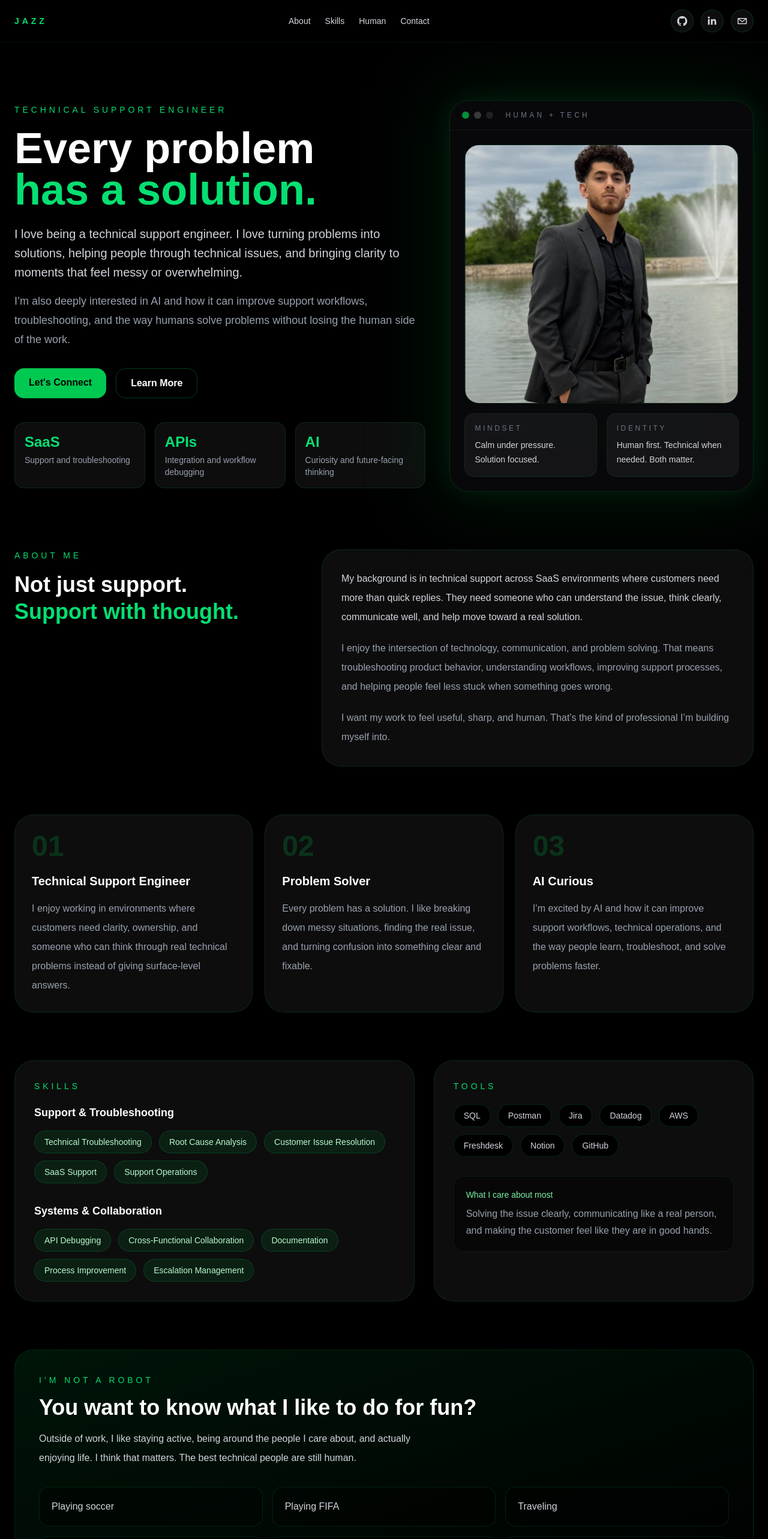
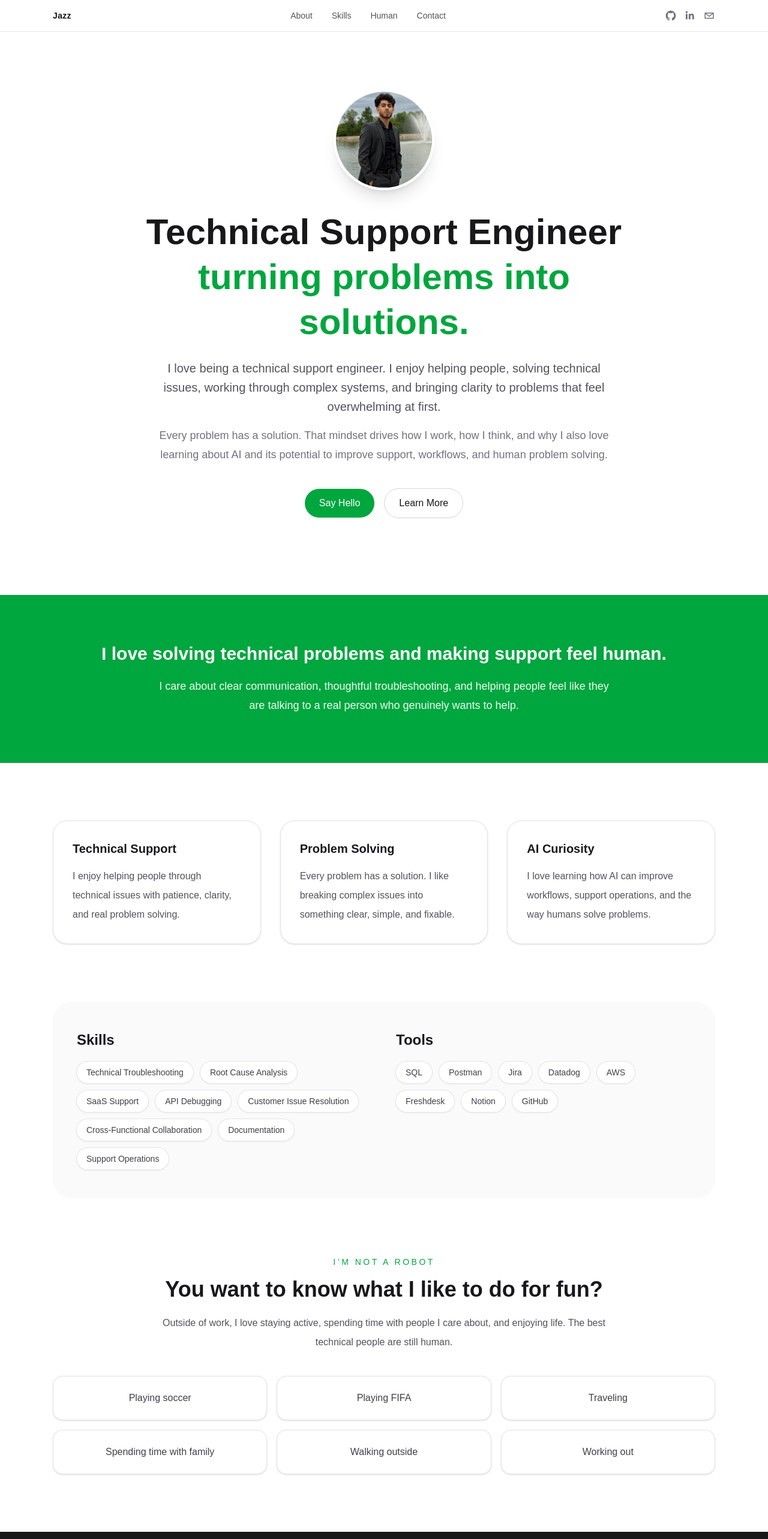
Before and after one commit to Jazz-1998/jazz-portfolio, a Next.js app: page / in a window 1280 px wide. Shown: the top 2566 px of the page at 60% size. Built offline with nearby package versions, Linux system fonts and the light colour scheme.

Commit message:
Create Matt-Farley-inspired homepage

```diff
--- a/app/page.tsx
+++ b/app/page.tsx
@@ -1,26 +1,32 @@
 import Image from "next/image";
 
-const skillGroups = [
+const focusCards = [
   {
-    title: "Support & Troubleshooting",
-    items: [
+    title: "Technical Support",
+    description:
+      "I enjoy helping people through technical issues with patience, clarity, and real problem solving.",
+  },
+  {
+    title: "Problem Solving",
+    description:
+      "Every problem has a solution. I like breaking complex issues into something clear, simple, and fixable.",
+  },
+  {
+    title: "AI Curiosity",
+    description:
+      "I love learning how AI can improve workflows, support operations, and the way humans solve problems.",
+  },
+];
+
+const skills = [
   "Technical Troubleshooting",
   "Root Cause Analysis",
+  "SaaS Support",
+  "API Debugging",
   "Customer Issue Resolution",
-      "SaaS Support",
-      "Support Operations",
-    ],
-  },
-  {
-    title: "Systems & Collaboration",
-    items: [
-      "API Debugging",
   "Cross-Functional Collaboration",
   "Documentation",
-      "Process Improvement",
-      "Escalation Management",
-    ],
-  },
+  "Support Operations",
 ];
 
 const tools = [
@@ -32,24 +38,6 @@ const tools = [
   "Freshdesk",
   "Notion",
   "GitHub",
-];
-
-const featuredCards = [
-  {
-    id: "01",
-    title: "Technical Support Engineer",
-    text: "I enjoy working in environments where customers need clarity, ownership, and someone who can think through real technical problems instead of giving surface-level answers.",
-  },
-  {
-    id: "02",
-    title: "Problem Solver",
-    text: "Every problem has a solution. I like breaking down messy situations, finding the real issue, and turning confusion into something clear and fixable.",
-  },
-  {
-    id: "03",
-    title: "AI Curious",
-    text: "I’m excited by AI and how it can improve support workflows, technical operations, and the way people learn, troubleshoot, and solve problems faster.",
-  },
 ];
 
 const funItems = [
@@ -79,7 +67,14 @@ function LinkedinIcon() {
 
 function MailIcon() {
   return (
-    <svg viewBox="0 0 24 24" fill="none" stroke="currentColor" strokeWidth="1.8" className="h-5 w-5" aria-hidden="true">
+    <svg
+      viewBox="0 0 24 24"
+      fill="none"
+      stroke="currentColor"
+      strokeWidth="1.8"
+      className="h-5 w-5"
+      aria-hidden="true"
+    >
       <path d="M3.75 6.75h16.5v10.5H3.75z" strokeLinecap="round" strokeLinejoin="round" />
       <path d="m4.5 7.5 7.5 6 7.5-6" strokeLinecap="round" strokeLinejoin="round" />
     </svg>
@@ -88,21 +83,26 @@ function MailIcon() {
 
 export default function Home() {
   return (
-    <main className="min-h-screen bg-black text-white selection:bg-green-400 selection:text-black">
-      <div className="fixed inset-0 -z-10 bg-[radial-gradient(circle_at_top_left,rgba(34,197,94,0.14),transparent_28%),radial-gradient(circle_at_80%_20%,rgba(34,197,94,0.08),transparent_20%),radial-gradient(circle_at_bottom_right,rgba(34,197,94,0.10),transparent_30%)]" />
-      <div className="fixed inset-0 -z-10 opacity-[0.06] bg-[linear-gradient(to_right,white_1px,transparent_1px),linear-gradient(to_bottom,white_1px,transparent_1px)] bg-[size:44px_44px]" />
-
-      <header className="sticky top-0 z-50 border-b border-green-500/10 bg-black/70 backdrop-blur-xl">
-        <div className="mx-auto flex max-w-7xl items-center justify-between px-6 py-4">
-          <a href="#home" className="text-sm font-semibold uppercase tracking-[0.35em] text-green-400">
+    <main className="bg-white text-zinc-900 selection:bg-green-400 selection:text-black">
+      <header className="sticky top-0 z-50 border-b border-zinc-200/80 bg-white/90 backdrop-blur">
+        <div className="mx-auto flex max-w-6xl items-center justify-between px-6 py-4">
+          <a href="#home" className="text-sm font-semibold tracking-wide text-zinc-900">
             Jazz
           </a>
 
-          <nav className="hidden gap-6 text-sm text-gray-300 md:flex">
-            <a href="#about" className="transition hover:text-green-300">About</a>
-            <a href="#skills" className="transition hover:text-green-300">Skills</a>
-            <a href="#human" className="transition hover:text-green-300">Human</a>
-            <a href="#contact" className="transition hover:text-green-300">Contact</a>
+          <nav className="hidden items-center gap-8 text-sm text-zinc-600 md:flex">
+            <a href="#about" className="transition hover:text-green-600">
+              About
+            </a>
+            <a href="#skills" className="transition hover:text-green-600">
+              Skills
+            </a>
+            <a href="#human" className="transition hover:text-green-600">
+              Human
+            </a>
+            <a href="#contact" className="transition hover:text-green-600">
+              Contact
+            </a>
           </nav>
 
           <div className="flex items-center gap-3">
@@ -111,7 +111,7 @@ export default function Home() {
               target="_blank"
               rel="noreferrer"
               aria-label="GitHub"
-              className="rounded-full border border-green-500/20 bg-white/5 p-2 text-gray-300 transition hover:border-green-400/40 hover:text-green-300"
+              className="text-zinc-500 transition hover:text-green-600"
             >
               <GithubIcon />
             </a>
@@ -120,14 +120,14 @@ export default function Home() {
               target="_blank"
               rel="noreferrer"
               aria-label="LinkedIn"
-              className="rounded-full border border-green-500/20 bg-white/5 p-2 text-gray-300 transition hover:border-green-400/40 hover:text-green-300"
+              className="text-zinc-500 transition hover:text-green-600"
             >
               <LinkedinIcon />
             </a>
             <a
               href="mailto:youremail@example.com"
               aria-label="Email"
-              className="rounded-full border border-green-500/20 bg-white/5 p-2 text-gray-300 transition hover:border-green-400/40 hover:text-green-300"
+              className="text-zinc-500 transition hover:text-green-600"
             >
               <MailIcon />
             </a>
@@ -135,294 +135,183 @@ export default function Home() {
         </div>
       </header>
 
-      <section id="home" className="mx-auto max-w-7xl px-6 pb-24 pt-14 md:pt-24">
-        <div className="grid items-center gap-10 lg:grid-cols-[1.15fr_0.85fr]">
-          <div>
-            <p className="mb-5 text-sm uppercase tracking-[0.35em] text-green-400">
+      <section id="home" className="mx-auto max-w-6xl px-6 pt-16 pb-24 md:pt-24 md:pb-32">
+        <div className="flex flex-col items-center text-center">
+          <div className="mb-8 overflow-hidden rounded-full border-4 border-white shadow-xl">
+            <Image
+              src="/profile.jpg"
+              alt="Jawad Jazz Alhussein"
+              width={160}
+              height={160}
+              className="h-40 w-40 object-cover"
+              priority
+            />
+          </div>
+
+          <h1 className="max-w-4xl text-4xl font-bold leading-tight md:text-6xl">
             Technical Support Engineer
+            <span className="block text-green-600">turning problems into solutions.</span>
+          </h1>
+
+          <p className="mt-6 max-w-3xl text-lg leading-8 text-zinc-600 md:text-xl">
+            I love being a technical support engineer. I enjoy helping people, solving
+            technical issues, working through complex systems, and bringing clarity to
+            problems that feel overwhelming at first.
           </p>
 
-            <h1 className="mb-6 text-5xl font-bold leading-[0.95] md:text-7xl">
-              Every problem
-              <span className="block text-green-400">has a solution.</span>
-            </h1>
-
-            <p className="mb-4 max-w-2xl text-lg leading-8 text-gray-300 md:text-xl">
-              I love being a technical support engineer. I love turning problems into
-              solutions, helping people through technical issues, and bringing clarity
-              to moments that feel messy or overwhelming.
+          <p className="mt-4 max-w-3xl text-base leading-8 text-zinc-500 md:text-lg">
+            Every problem has a solution. That mindset drives how I work, how I think,
+            and why I also love learning about AI and its potential to improve support,
+            workflows, and human problem solving.
           </p>
 
-            <p className="mb-8 max-w-2xl text-base leading-8 text-gray-400 md:text-lg">
-              I’m also deeply interested in AI and how it can improve support workflows,
-              troubleshooting, and the way humans solve problems without losing the
-              human side of the work.
-            </p>
-
-            <div className="mb-10 flex flex-wrap gap-4">
+          <div className="mt-10 flex flex-wrap items-center justify-center gap-4">
             <a
               href="#contact"
-                className="rounded-2xl bg-green-500 px-6 py-3 font-semibold text-black transition hover:bg-green-400 hover:shadow-[0_0_30px_rgba(34,197,94,0.35)]"
+              className="rounded-full bg-green-600 px-6 py-3 font-medium text-white transition hover:bg-green-700"
             >
-                Let&apos;s Connect
+              Say Hello
             </a>
             <a
               href="#about"
-                className="rounded-2xl border border-green-500/30 px-6 py-3 font-semibold text-white transition hover:border-green-400 hover:bg-green-500/10"
+              className="rounded-full border border-zinc-300 px-6 py-3 font-medium text-zinc-900 transition hover:border-green-600 hover:text-green-600"
             >
               Learn More
             </a>
           </div>
+        </div>
+      </section>
 
-            <div className="grid gap-4 sm:grid-cols-3">
-              <div className="rounded-2xl border border-green-500/15 bg-white/5 p-4">
-                <p className="mb-1 text-2xl font-bold text-green-400">SaaS</p>
-                <p className="text-sm text-gray-400">Support and troubleshooting</p>
+      <section className="bg-green-600 text-white">
+        <div className="mx-auto max-w-5xl px-6 py-16 text-center md:py-20">
+          <h2 className="text-2xl font-bold md:text-3xl">
+            I love solving technical problems and making support feel human.
+          </h2>
+          <p className="mx-auto mt-5 max-w-3xl text-base leading-8 text-green-50 md:text-lg">
+            I care about clear communication, thoughtful troubleshooting, and helping
+            people feel like they are talking to a real person who genuinely wants to help.
+          </p>
         </div>
-              <div className="rounded-2xl border border-green-500/15 bg-white/5 p-4">
-                <p className="mb-1 text-2xl font-bold text-green-400">APIs</p>
-                <p className="text-sm text-gray-400">Integration and workflow debugging</p>
+      </section>
+
+      <section id="about" className="mx-auto max-w-6xl px-6 py-20 md:py-24">
+        <div className="grid gap-8 md:grid-cols-3">
+          {focusCards.map((card) => (
+            <div
+              key={card.title}
+              className="rounded-3xl border border-zinc-200 bg-white p-8 shadow-sm transition hover:-translate-y-1 hover:shadow-lg"
+            >
+              <h3 className="mb-4 text-xl font-semibold text-zinc-900">{card.title}</h3>
+              <p className="leading-8 text-zinc-600">{card.description}</p>
             </div>
-              <div className="rounded-2xl border border-green-500/15 bg-white/5 p-4">
-                <p className="mb-1 text-2xl font-bold text-green-400">AI</p>
-                <p className="text-sm text-gray-400">Curiosity and future-facing thinking</p>
+          ))}
         </div>
+      </section>
+
+      <section id="skills" className="mx-auto max-w-6xl px-6 pb-20 md:pb-24">
+        <div className="rounded-[2rem] bg-zinc-50 px-6 py-10 md:px-10 md:py-12">
+          <div className="grid gap-10 md:grid-cols-2">
+            <div>
+              <h2 className="mb-5 text-2xl font-bold text-zinc-900">Skills</h2>
+              <div className="flex flex-wrap gap-3">
+                {skills.map((skill) => (
+                  <span
+                    key={skill}
+                    className="rounded-full bg-white px-4 py-2 text-sm text-zinc-700 shadow-sm ring-1 ring-zinc-200"
+                  >
+                    {skill}
+                  </span>
+                ))}
               </div>
             </div>
 
-          <div className="relative">
-            <div className="absolute -inset-6 rounded-[2rem] bg-green-500/10 blur-3xl" />
-            <div className="relative overflow-hidden rounded-[2rem] border border-green-500/15 bg-zinc-950/95 shadow-[0_0_40px_rgba(34,197,94,0.10)]">
-              <div className="flex items-center gap-2 border-b border-green-500/10 px-5 py-4">
-                <span className="h-3 w-3 rounded-full bg-green-500/70" />
-                <span className="h-3 w-3 rounded-full bg-white/20" />
-                <span className="h-3 w-3 rounded-full bg-white/10" />
-                <p className="ml-3 text-xs uppercase tracking-[0.35em] text-gray-500">
-                  Human + Tech
-                </p>
-              </div>
-
-              <div className="p-6">
-                <div className="overflow-hidden rounded-[1.5rem] border border-green-500/10">
-                  <Image
-                    src="/profile.jpg"
-                    alt="Jawad Jazz Alhussein"
-                    width={900}
-                    height={1100}
-                    className="h-[430px] w-full object-cover"
-                    priority
-                  />
-                </div>
-
-                <div className="mt-4 grid grid-cols-2 gap-4">
-                  <div className="rounded-2xl border border-green-500/10 bg-white/5 p-4">
-                    <p className="mb-2 text-xs uppercase tracking-[0.3em] text-gray-500">
-                      Mindset
-                    </p>
-                    <p className="text-sm leading-6 text-gray-300">
-                      Calm under pressure. Solution focused.
-                    </p>
-                  </div>
-                  <div className="rounded-2xl border border-green-500/10 bg-white/5 p-4">
-                    <p className="mb-2 text-xs uppercase tracking-[0.3em] text-gray-500">
-                      Identity
-                    </p>
-                    <p className="text-sm leading-6 text-gray-300">
-                      Human first. Technical when needed. Both matter.
-                    </p>
-                  </div>
-                </div>
+            <div>
+              <h2 className="mb-5 text-2xl font-bold text-zinc-900">Tools</h2>
+              <div className="flex flex-wrap gap-3">
+                {tools.map((tool) => (
+                  <span
+                    key={tool}
+                    className="rounded-full bg-white px-4 py-2 text-sm text-zinc-700 shadow-sm ring-1 ring-zinc-200"
+                  >
+                    {tool}
+                  </span>
+                ))}
               </div>
             </div>
           </div>
         </div>
       </section>
 
-      <section id="about" className="mx-auto max-w-7xl px-6 pb-20">
-        <div className="grid gap-8 lg:grid-cols-[0.8fr_1.2fr]">
-          <div>
-            <p className="mb-4 text-sm uppercase tracking-[0.35em] text-green-400">
-              About Me
+      <section id="human" className="mx-auto max-w-6xl px-6 pb-20 md:pb-24">
+        <div className="text-center">
+          <p className="text-sm font-medium uppercase tracking-[0.25em] text-green-600">
+            I’m not a robot
           </p>
-            <h2 className="text-3xl font-semibold leading-tight md:text-4xl">
-              Not just support.
-              <span className="block text-green-400">Support with thought.</span>
+          <h2 className="mt-4 text-3xl font-bold md:text-4xl">
+            You want to know what I like to do for fun?
           </h2>
+          <p className="mx-auto mt-5 max-w-3xl leading-8 text-zinc-600">
+            Outside of work, I love staying active, spending time with people I care
+            about, and enjoying life. The best technical people are still human.
+          </p>
         </div>
 
-          <div className="rounded-[2rem] border border-green-500/15 bg-white/5 p-8">
-            <p className="mb-5 leading-8 text-gray-300">
-              My background is in technical support across SaaS environments where
-              customers need more than quick replies. They need someone who can
-              understand the issue, think clearly, communicate well, and help move
-              toward a real solution.
-            </p>
-            <p className="mb-5 leading-8 text-gray-400">
-              I enjoy the intersection of technology, communication, and problem
-              solving. That means troubleshooting product behavior, understanding
-              workflows, improving support processes, and helping people feel less
-              stuck when something goes wrong.
-            </p>
-            <p className="leading-8 text-gray-400">
-              I want my work to feel useful, sharp, and human. That’s the kind of
-              professional I’m building myself into.
-            </p>
-          </div>
-        </div>
-      </section>
-
-      <section className="mx-auto max-w-7xl px-6 pb-20">
-        <div className="grid gap-5 lg:grid-cols-3">
-          {featuredCards.map((card) => (
+        <div className="mt-10 grid gap-4 sm:grid-cols-2 lg:grid-cols-3">
+          {funItems.map((item) => (
             <div
-              key={card.id}
-              className="group rounded-[2rem] border border-green-500/15 bg-white/5 p-7 transition hover:-translate-y-1 hover:border-green-400/35 hover:bg-green-500/[0.06]"
+              key={item}
+              className="rounded-2xl border border-zinc-200 bg-white p-6 text-center text-zinc-700 shadow-sm"
             >
-              <p className="mb-5 text-5xl font-bold text-green-500/20">{card.id}</p>
-              <h3 className="mb-4 text-xl font-semibold transition group-hover:text-green-300">
-                {card.title}
-              </h3>
-              <p className="leading-8 text-gray-400">{card.text}</p>
+              {item}
             </div>
           ))}
         </div>
       </section>
 
-      <section id="skills" className="mx-auto max-w-7xl px-6 pb-20">
-        <div className="grid gap-8 lg:grid-cols-[1fr_0.8fr]">
-          <div className="rounded-[2rem] border border-green-500/15 bg-white/5 p-8">
-            <p className="mb-5 text-sm uppercase tracking-[0.35em] text-green-400">
-              Skills
+      <section id="contact" className="bg-zinc-900 text-white">
+        <div className="mx-auto max-w-5xl px-6 py-20 text-center md:py-24">
+          <h2 className="text-3xl font-bold md:text-4xl">Let’s connect.</h2>
+          <p className="mx-auto mt-5 max-w-3xl text-base leading-8 text-zinc-300 md:text-lg">
+            I’m open to technical support, SaaS support, and adjacent roles where I
+            can solve problems, support people, and keep growing.
           </p>
 
-            <div className="space-y-8">
-              {skillGroups.map((group) => (
-                <div key={group.title}>
-                  <h3 className="mb-4 text-lg font-semibold">{group.title}</h3>
-                  <div className="flex flex-wrap gap-3">
-                    {group.items.map((item) => (
-                      <span
-                        key={item}
-                        className="rounded-full border border-green-500/20 bg-green-500/10 px-4 py-2 text-sm text-green-200"
-                      >
-                        {item}
-                      </span>
-                    ))}
-                  </div>
-                </div>
-              ))}
-            </div>
-          </div>
-
-          <div className="rounded-[2rem] border border-green-500/15 bg-white/5 p-8">
-            <p className="mb-5 text-sm uppercase tracking-[0.35em] text-green-400">
-              Tools
-            </p>
-
-            <div className="flex flex-wrap gap-3">
-              {tools.map((tool) => (
-                <span
-                  key={tool}
-                  className="rounded-full border border-green-500/20 bg-black px-4 py-2 text-sm text-gray-300"
-                >
-                  {tool}
-                </span>
-              ))}
-            </div>
-
-            <div className="mt-8 rounded-2xl border border-green-500/10 bg-black/40 p-5">
-              <p className="mb-2 text-sm font-medium text-green-300">
-                What I care about most
-              </p>
-              <p className="leading-7 text-gray-400">
-                Solving the issue clearly, communicating like a real person, and
-                making the customer feel like they are in good hands.
-              </p>
-            </div>
-          </div>
-        </div>
-      </section>
-
-      <section id="human" className="mx-auto max-w-7xl px-6 pb-20">
-        <div className="rounded-[2rem] border border-green-500/15 bg-gradient-to-br from-green-500/10 to-transparent p-8 md:p-10">
-          <p className="mb-4 text-sm uppercase tracking-[0.35em] text-green-400">
-            I’m not a robot
-          </p>
-
-          <h2 className="mb-4 text-3xl font-semibold md:text-4xl">
-            You want to know what I like to do for fun?
-          </h2>
-
-          <p className="mb-8 max-w-2xl leading-8 text-gray-300">
-            Outside of work, I like staying active, being around the people I care
-            about, and actually enjoying life. I think that matters. The best
-            technical people are still human.
-          </p>
-
-          <div className="grid gap-4 sm:grid-cols-2 lg:grid-cols-3">
-            {funItems.map((item) => (
-              <div
-                key={item}
-                className="rounded-2xl border border-green-500/15 bg-black/40 p-5 text-gray-300"
-              >
-                {item}
-              </div>
-            ))}
-          </div>
-        </div>
-      </section>
-
-      <section id="contact" className="mx-auto max-w-7xl px-6 pb-24">
-        <div className="rounded-[2rem] border border-green-500/15 bg-white/5 p-8 md:p-10">
-          <p className="mb-4 text-sm uppercase tracking-[0.35em] text-green-400">
-            Contact
-          </p>
-
-          <h2 className="mb-4 text-3xl font-semibold md:text-4xl">
-            Let’s connect.
-          </h2>
-
-          <p className="mb-8 max-w-2xl leading-8 text-gray-300">
-            I’m open to technical support, SaaS support, operations, and adjacent
-            roles where I can solve problems, support people, and keep growing.
-          </p>
-
-          <div className="grid gap-4 sm:grid-cols-3">
+          <div className="mt-10 grid gap-4 md:grid-cols-3">
             <a
               href="mailto:youremail@example.com"
-              className="rounded-2xl border border-green-500/20 bg-black/40 p-5 transition hover:border-green-400/40 hover:bg-green-500/10"
+              className="rounded-2xl border border-zinc-700 bg-zinc-800 p-6 transition hover:border-green-500 hover:bg-zinc-850"
             >
-              <div className="mb-3 flex items-center gap-3 text-green-300">
+              <div className="mb-3 flex items-center justify-center gap-3 text-green-400">
                 <MailIcon />
                 <span className="font-medium">Email</span>
               </div>
-              <p className="break-all text-gray-300">youremail@example.com</p>
+              <p className="break-all text-zinc-300">youremail@example.com</p>
             </a>
 
             <a
               href="https://www.linkedin.com/in/YOUR-LINKEDIN/"
               target="_blank"
               rel="noreferrer"
-              className="rounded-2xl border border-green-500/20 bg-black/40 p-5 transition hover:border-green-400/40 hover:bg-green-500/10"
+              className="rounded-2xl border border-zinc-700 bg-zinc-800 p-6 transition hover:border-green-500"
             >
-              <div className="mb-3 flex items-center gap-3 text-green-300">
+              <div className="mb-3 flex items-center justify-center gap-3 text-green-400">
                 <LinkedinIcon />
                 <span className="font-medium">LinkedIn</span>
               </div>
-              <p className="text-gray-300">View profile</p>
+              <p className="text-zinc-300">View profile</p>
             </a>
 
             <a
               href="https://github.com/Jazz-1998"
               target="_blank"
               rel="noreferrer"
-              className="rounded-2xl border border-green-500/20 bg-black/40 p-5 transition hover:border-green-400/40 hover:bg-green-500/10"
+              className="rounded-2xl border border-zinc-700 bg-zinc-800 p-6 transition hover:border-green-500"
             >
-              <div className="mb-3 flex items-center gap-3 text-green-300">
+              <div className="mb-3 flex items-center justify-center gap-3 text-green-400">
                 <GithubIcon />
                 <span className="font-medium">GitHub</span>
               </div>
-              <p className="text-gray-300">View projects</p>
+              <p className="text-zinc-300">View projects</p>
             </a>
           </div>
         </div>
```
Lines whose indentation alone changed are shown as unchanged.
